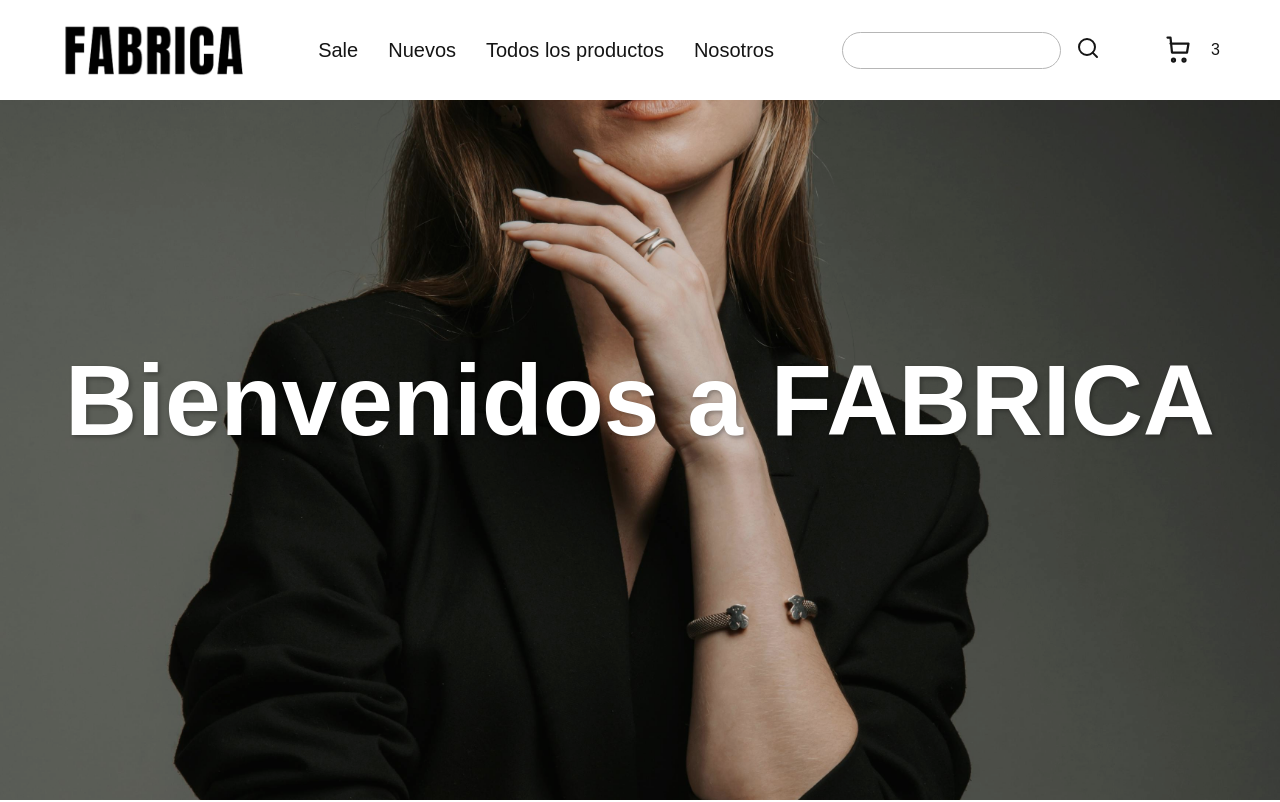
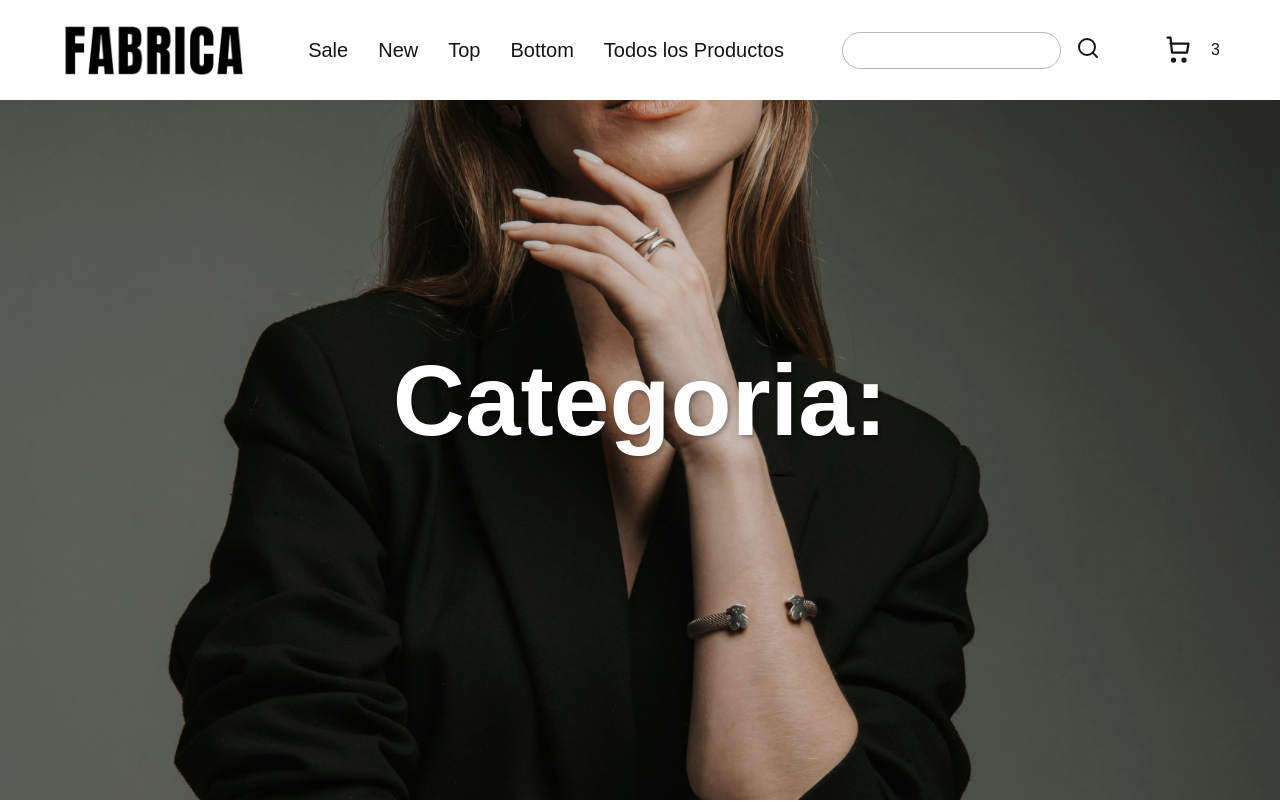
Before and after one commit to ZahiraSandiz/SandizZahiraFabrica, a React (Vite) app: page /category in a window 1280 px wide. Shown: the top 802 px of the page. Built offline with nearby package versions, Linux system fonts and the light colour scheme.

Commit message:
Se agrega react router

```diff
--- a/src/App.jsx
+++ b/src/App.jsx
@@ -2,14 +2,24 @@
 import NavBar from "./components/NavBar.jsx";
 import ItemListContainer from "./components/ItemListContainer";
 import ItemDetailContainer from "./components/ItemDetailContainer";
+import { BrowserRouter, Routes, Route } from "react-router-dom";
 
 function App() {
   return (
-    <>
+    <BrowserRouter>
       <NavBar />
-      <ItemListContainer greeting="Bienvenidos a FABRICA" />
-      <ItemDetailContainer />
-    </>
+      <Routes>
+        <Route
+          path="/"
+          element={<ItemListContainer greeting="Bienvenidos a FABRICA" />}
+        />
+        <Route
+          path="/category/"
+          element={<ItemListContainer greeting="Categoria: " />}
+        />
+        <Route path="/item/" element={<ItemDetailContainer />} />
+      </Routes>
+    </BrowserRouter>
   );
 }
 
--- a/src/components/NavBar.jsx
+++ b/src/components/NavBar.jsx
@@ -1,28 +1,32 @@
 import CartWidget from "./CartWidget";
+import { NavLink } from "react-router-dom";
 
 const NavBar = () => {
   return (
     <nav className="contenedor-nav">
-      <a href="">
+      <NavLink to="/">
         <img
           className="contenedor-nav__img"
           src="../../public/img/logo/fabrica1.png"
           alt="Logo"
         />
-      </a>
+      </NavLink>
 
       <ul className="contenedor-nav__menu">
         <li className="contenedor-nav__item-menu">
-          <a href="">Sale</a>
+          <NavLink to="">Sale</NavLink>
         </li>
         <li className="contenedor-nav__item-menu">
-          <a href="">Nuevos</a>
+          <NavLink to="">New</NavLink>
         </li>
         <li className="contenedor-nav__item-menu">
-          <a href="">Todos los productos</a>
+          <NavLink to="">Top</NavLink>
         </li>
         <li className="contenedor-nav__item-menu">
-          <a href="">Nosotros</a>
+          <NavLink to="">Bottom</NavLink>
+        </li>
+        <li className="contenedor-nav__item-menu">
+          <NavLink to="">Todos los Productos</NavLink>
         </li>
       </ul>
 
--- a/src/mock/data.jsx
+++ b/src/mock/data.jsx
@@ -4,7 +4,8 @@
     name: "Abrigo de piel Amarty",
     price: 79490,
     installments: "3 cuotas de: $23000",
-    category: "nuevos",
+    category: "new",
+    type: "top",
     img: "https://i.postimg.cc/XJt1wQ8S/pexels-david-manzyk-253085053-20426347.jpg",
     description: "bla bla",
     stock: 3,
@@ -15,6 +16,7 @@
     price: 61190,
     installments: "3 cuotas de: $23000",
     category: "sale",
+    type: "top",
     img: "https://i.postimg.cc/05JB81k8/pexels-david-manzyk-253085053-29879990.jpg",
     description: "bla bla",
     stock: 8,
@@ -24,7 +26,8 @@
     name: "Tapado Instinto",
     price: 53490,
     installments: "3 cuotas de: $23000",
-    category: "nuevos",
+    category: "new",
+    type: "bottom",
     img: "https://i.postimg.cc/5NSp0xZM/pexels-maksgelatin-6702723.jpg",
     description: "bla bla",
     stock: 8,
@@ -34,7 +37,8 @@
     name: "Tapado Aura Boreal",
     price: 62490,
     installments: "3 cuotas de: $23000",
-    category: "nuevos",
+    category: "new",
+    type: "top",
     img: "https://i.postimg.cc/NMKP9WRk/pexels-lazarus-ziridis-351891426-29775708.jpg",
     description: "bla bla",
     stock: 10,
@@ -45,6 +49,7 @@
     price: 49490,
     installments: "3 cuotas de: $23000",
     category: "sale",
+    type: "bottom",
     img: "https://i.postimg.cc/Nf6CH82S/pexels-maryiaplashchynskaya-3393793.jpg",
     description: "bla bla",
     stock: 7,
@@ -55,6 +60,7 @@
     price: 79490,
     installments: "3 cuotas de: $23000",
     category: "sale",
+    type: "bottom",
     img: "https://i.postimg.cc/XJt1wQ8S/pexels-david-manzyk-253085053-20426347.jpg",
     description: "bla bla",
     stock: 3,
@@ -65,6 +71,7 @@
     price: 61190,
     installments: "3 cuotas de: $23000",
     category: "sale",
+    type: "top",
     img: "https://i.postimg.cc/05JB81k8/pexels-david-manzyk-253085053-29879990.jpg",
     description: "bla bla",
     stock: 1,
```
